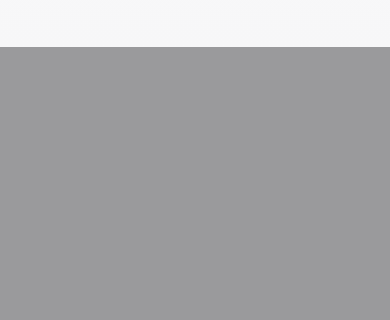
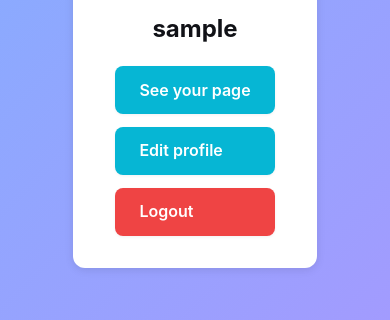
Before and after one commit to DaShy72/spark_point, a Django app: page /cabinet in a window 390 px wide. Shown: the part 797-1117 px from the top of the page. Before the commit the page ends 844 px from the top, so only its background shows below. Run offline with Django 5.2, Linux system fonts and the light colour scheme; a user stored in the database is signed in; tables that the repository leaves empty hold one stand-in row (values such as "Sample post"); grey boxes marked "Sample" are stand-in pictures.

Commit message:
Change styles

```diff
--- a/static/styles.css
+++ b/static/styles.css
@@ -69,7 +69,7 @@ a { color: inherit; text-decoration: none; }
 a:focus { outline: 2px dashed var(--primary); outline-offset: 3px; }
 
 /* Headings and paragraphs */
-h1, h2, h3, h4, h5 { margin: 0 0 .5rem 0; font-weight: 700; line-height: 1.15; }
+h1, h2, h3, h4, h5 { margin: 0 0 .5rem 0; font-weight: 700; line-height: 1.15; color: var(--text); }
 p { margin: 0 0 1rem 0; color: var(--muted); }
 
 /* Images */
@@ -83,6 +83,8 @@ button, input, select, textarea {
   font: inherit;
   color: inherit;
 }
+
+
 
 /* Accessible focus */
 :focus { outline-offset: 3px; }
@@ -506,3 +508,132 @@ button.next {
     padding: 10px 20px;
     cursor: pointer;
 }
+
+/*----------User cabinet------------*/
+
+.cabinet-wrapper{
+    font-family: 'Inter', sans-serif;
+    background: linear-gradient(135deg, #74b9ff, #a29bfe);
+    height: 100%;
+    margin: 0px;
+    padding: 20px;
+    justify-content: center;
+    align-items: center;
+}
+
+
+.cabinet-container {
+    display: flex;
+    flex-wrap: wrap;
+    gap: 1rem;
+    padding: 2rem;
+    justify-content: center;
+}
+
+.preview-section {
+    flex: 1 1 60%;
+    background: #ffffff;
+    border-radius: 12px;
+    box-shadow: 0 2px 8px rgba(0,0,0,0.1);
+    padding: 1rem;
+    display: flex;
+    justify-content: center;
+    align-items: center;
+    min-height: 400px;
+}
+
+.preview-frame {
+    width: 100%;
+    height: 70vh;
+    border: none;
+    border-radius: 10px;
+    box-shadow: 0 0 8px rgba(0,0,0,0.1);
+}
+
+.create-template-btn {
+    background: var(--accent);
+    color: white;
+    font-size: 1.2rem;
+    border: none;
+    border-radius: 10px;
+    padding: 1.5rem 2.5rem;
+    cursor: pointer;
+    transition: 0.3s;
+}
+.create-template-btn:hover {
+    background: #3730a3;
+}
+
+.user-section {
+    flex: 1 1 35%;
+    display: flex;
+    justify-content: center;
+}
+
+.user-card {
+    background: #ffffff;
+    border-radius: 12px;
+    box-shadow: 0 2px 8px rgba(0,0,0,0.1);
+    padding: 2rem;
+    text-align: center;
+    width: 100%;
+    max-width: 380px;
+    display: flex;
+    flex-direction: column;
+    align-items: center;
+}
+
+.user-photo {
+    width: 180px;
+    height: 180px;
+    border-radius: 50%;
+    object-fit: cover;
+    margin-bottom: 1rem;
+    display: block;
+}
+
+
+.buttons {
+    display: flex;
+    flex-direction: column;
+    gap: 0.8rem;
+    align-items: stretch;
+    margin-top: 1rem;
+}
+
+.btn {
+    background: var(--accent);
+    color: white;
+    padding: 0.7rem 1.5rem;
+    border-radius: 8px;
+    text-decoration: none;
+    transition: 0.3s;
+}
+
+.btn:hover {
+    background: #3730a3;
+}
+
+.btn-logout {
+    background: #ef4444;
+}
+
+.btn-logout:hover {
+    background: #b91c1c;
+}
+
+@media (max-width: 900px) {
+    .cabinet-container {
+        flex-direction: column;
+        align-items: center;
+    }
+
+    .preview-section, .user-section {
+        flex: 1 1 100%;
+        max-width: 100%;
+    }
+
+    .preview-frame {
+        height: 50vh;
+    }
+}
```
